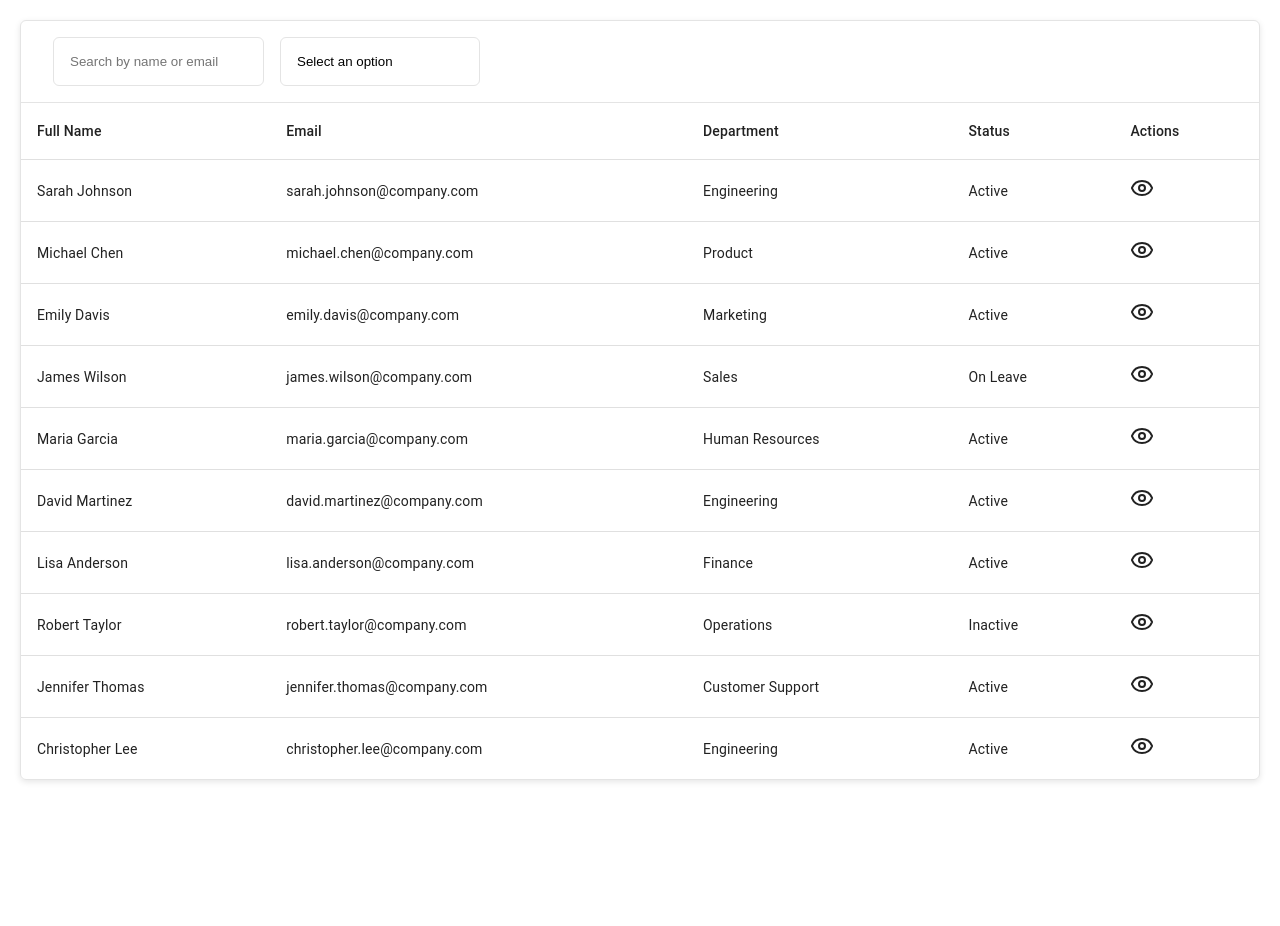
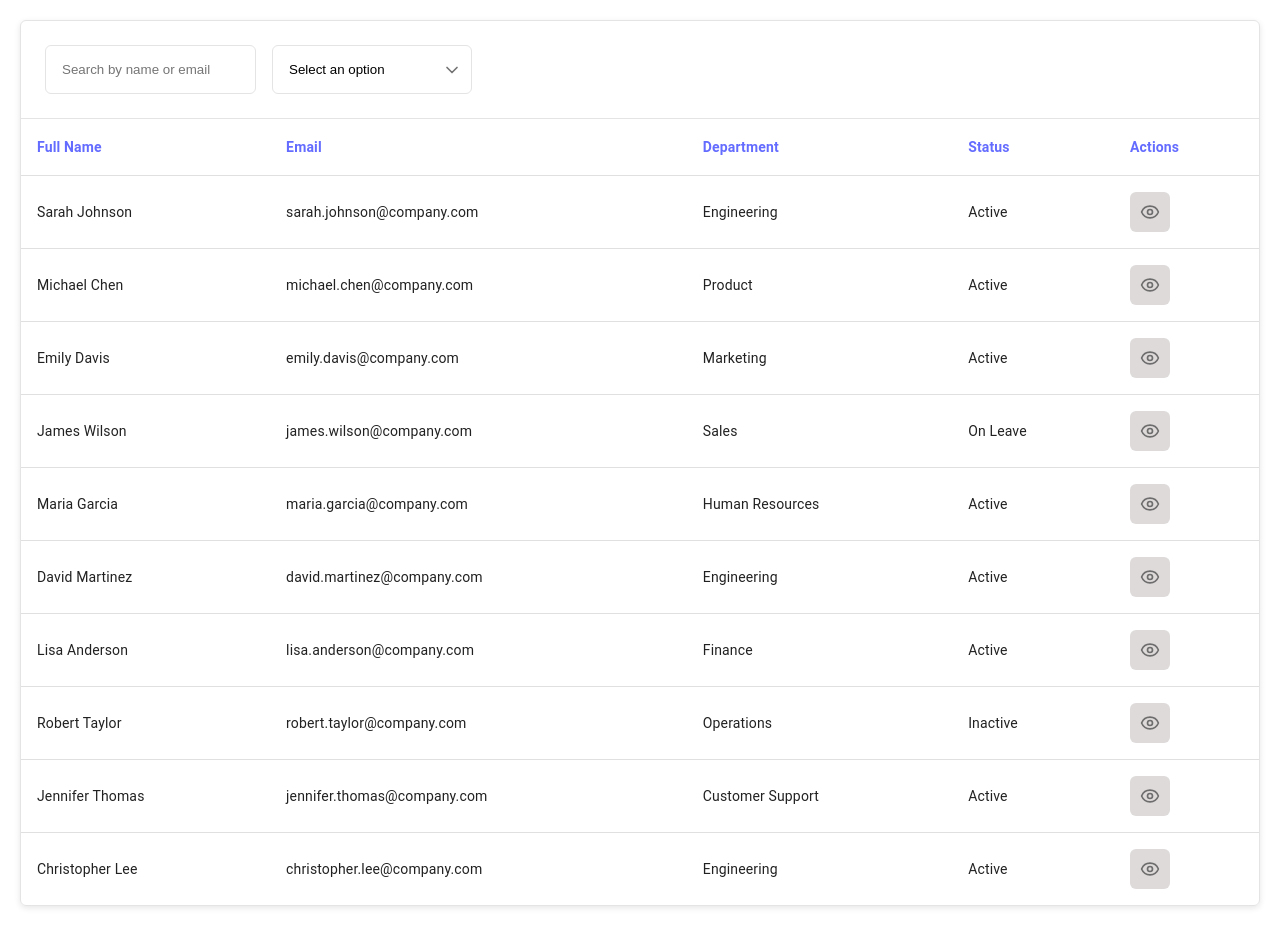
Before and after one commit to giannischiout/data_table_exercise, a React (Vite) app: page / in a window 1280 px wide. Before the commit the page ends 800 px from the top, so only its background shows below. Built offline with nearby package versions, Linux system fonts and the light colour scheme.

Commit message:
(feat): save filters to storage, retrieve them in effect, add redux state to save all filters.
(UI): fix minor ui details.
- select icon. no event pointers on icon
- icon button
- table toolbar spacing

```diff
--- a/src/components/Inputs/index.tsx
+++ b/src/components/Inputs/index.tsx
@@ -1,3 +1,4 @@
+import { ChevronDown } from "lucide-react";
 import type { ChangeEventHandler } from "react";
 
 export type IOption = {
@@ -26,6 +27,7 @@ export function SelectInput({
 }: ISelect) {
   return (
     <div className="input_wrapper">
+      <ChevronDown className="select_icon"/>
       <select
         value={value}
         onChange={onChange}
--- a/src/components/Table/index.tsx
+++ b/src/components/Table/index.tsx
@@ -17,7 +17,7 @@ export default function Table<T>({
         <TableHead>
           <TableRow>
             {columns.map((col) => (
-              <TableCell align={col?.align || 'left'} key={col.id}>{col.header}</TableCell>
+              <TableCell sx={{color: 'var(--color-primary)', fontWeight: 'bold'}} align={col?.align || 'left'} key={col.id}>{col.header}</TableCell>
             ))}
           </TableRow>
         </TableHead>
--- a/src/components/Table/style.module.scss
+++ b/src/components/Table/style.module.scss
@@ -7,6 +7,6 @@
 }
 
 .toolbar {
-  padding: 1rem 2rem;
+  padding: 1.5rem;
   border-bottom:1px solid var(--color-border);
 }
--- /dev/null
+++ b/src/config.ts
@@ -0,0 +1 @@
+export const FILTERS_STORAGE_KEY = 'entersoftone_employees_filters';
--- a/src/index.scss
+++ b/src/index.scss
@@ -29,9 +29,9 @@
   --color-info-muted: rgba(59, 130, 246, 0.2);
 
   --color-bg: #ffffff;
-
-  --color-text: rgba(255, 255, 255, 0.87);
-  --color-text-muted: rgba(71, 69, 69, 0.6);
+  --color-card: #dedada;
+  --color-text: rgba(21, 20, 20, 0.946);
+  --color-text-muted: rgba(90, 88, 88, 0.848);
   --color-border: rgb(228, 228, 228);
   --radius: 6px;
 }
@@ -51,6 +51,9 @@ body {
   flex-wrap: wrap;
 }
 
+.input_wrapper {
+  position: relative;
+}
 
 select,input {
   padding: 1rem 1rem;
@@ -65,8 +68,37 @@ select,input {
   }
 }
 
+select {
+  cursor: pointer;
+}
+
+.select_icon {
+  position: absolute;
+  top: 50%;
+  transform: translateY(-50%);
+  right: 10px;
+  width: 20px;
+  height: 20px;
+  color: var(--color-text-muted);
+  pointer-events: none;
+}
 
 
+.icon_button {
+  background-color: var(--color-card);
+  width: 40px;
+  height: 40px;
+  border-radius: var(--radius);
+  display: flex;
+  align-items: center;
+  justify-content: center;
+  cursor: pointer;
+  svg {
+    width: 20px;
+    height: 20px;
+    color: var(--color-text-muted)
+  }
+}
 
 
 .employee_view_container {
--- a/src/pages/Home.tsx
+++ b/src/pages/Home.tsx
@@ -1,13 +1,15 @@
-import { type ChangeEvent, } from "react"
+import { useEffect, type ChangeEvent, } from "react"
 import { useGetData } from "../actions/useGetData"
 import Table from "../components/Table"
 import type { ITableColumn, IUser } from "../types"
 import { useDispatch, useSelector } from "react-redux"
 import type { RootState } from "../store/configure"
-import { setFilters } from "../store/employees"
+import { setFilters, setFiltersFromStorage } from "../store/employees"
 import { Eye } from "lucide-react"
 import { useNavigate } from "react-router"
 import { SearchInput, SelectInput, type IOption } from "../components/Inputs"
+import { FILTERS_STORAGE_KEY } from "../config"
+
 
 const DEPARTMENTS: IOption[] = [
   { label: '', value: '' },
@@ -47,13 +49,14 @@ const COLUMNS: ITableColumn<IUser>[] = [
     header: 'Actions',
     render: (row, actionHandlers) => {
       return (
-        <div>
-        <div onClick={() => {
+        <div
+        className="icon_button"
+        onClick={() => {
           actionHandlers?.onView?.(row.id.toString())
         }}>
+
         <Eye />
         </div>
-      </div>
       )
     }
   }
@@ -81,18 +84,21 @@ export default function HomePage() {
     }
   }
 
-  //  useEffect(() => {
-  //   const saved = localStorage.getItem('filters');
-  //   if (saved) {
-  //     console.log({saved})
-  //     dispatch(setFilters(JSON.parse(saved)));
-  //   }
-  // }, [dispatch]);
+   useEffect(() => {
+    try {
+      const saved = localStorage.getItem(FILTERS_STORAGE_KEY);
+      if (saved) {
+        dispatch(setFiltersFromStorage(JSON.parse(saved)));
+      }
+    } catch (e) {
+      console.log(e)
+    }
 
-  // useEffect(() => {
-  //   if(!filters.department && !filters.search) return;
-  //   localStorage.setItem('filters', JSON.stringify(filters));
-  // }, [filters.department, filters.search]);
+  }, [dispatch]);
+
+  useEffect(() => {
+    localStorage.setItem(FILTERS_STORAGE_KEY, JSON.stringify(filters));
+  }, [filters]);
 
   return (
     <div>
--- a/src/store/employees.ts
+++ b/src/store/employees.ts
@@ -19,9 +19,12 @@ const employeesSlice = createSlice({
         [name]: value
       }
 
-    }
+    },
+    setFiltersFromStorage: (state, action: PayloadAction<{ search: string; department: string }>) => {
+      state.filters = action.payload;
+    },
   },
 })
 
-export const {setFilters} = employeesSlice.actions
+export const {setFilters, setFiltersFromStorage} = employeesSlice.actions
 export default employeesSlice.reducer
```
Also changed, not shown: 1 other file (tests, documents, lock files or other folders).
